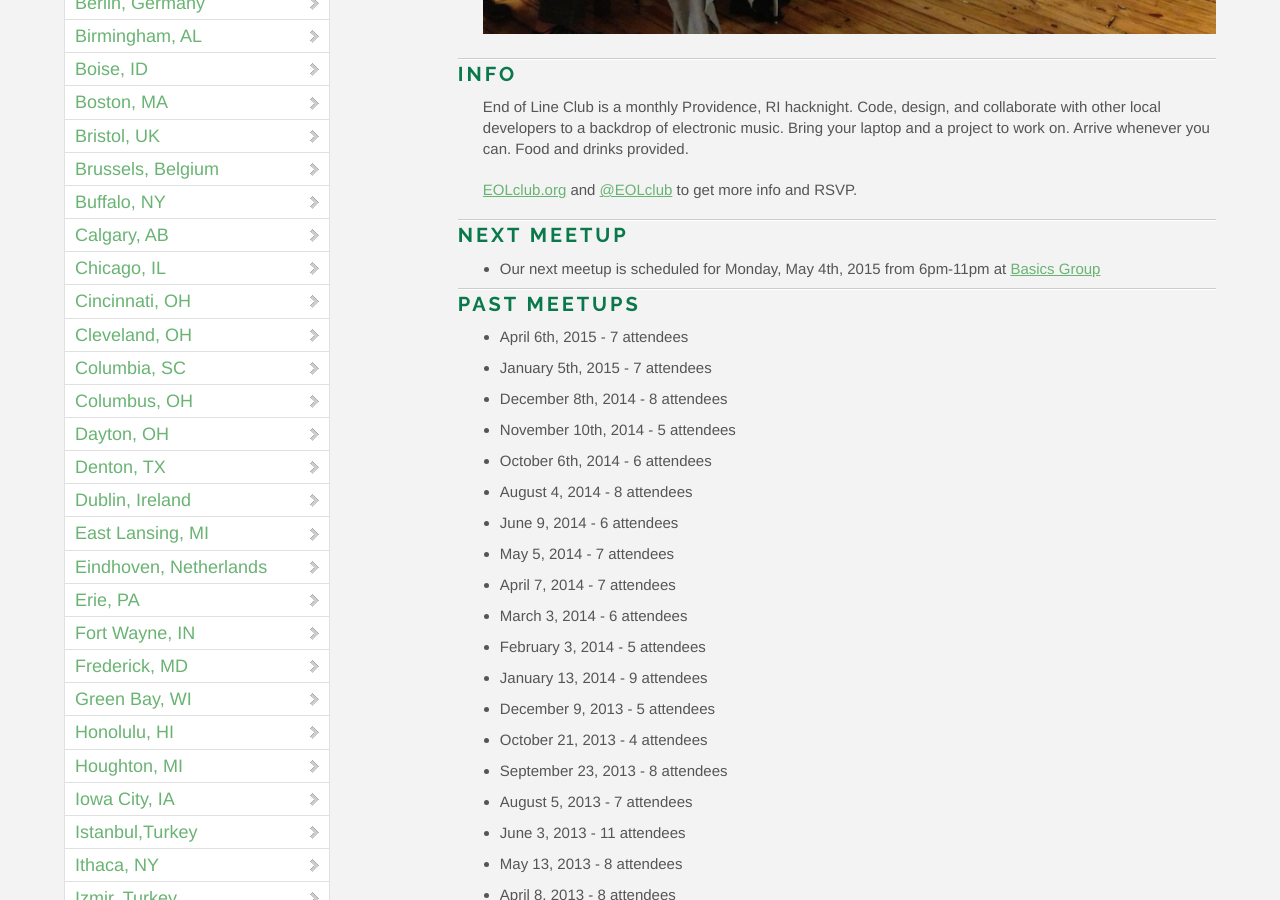
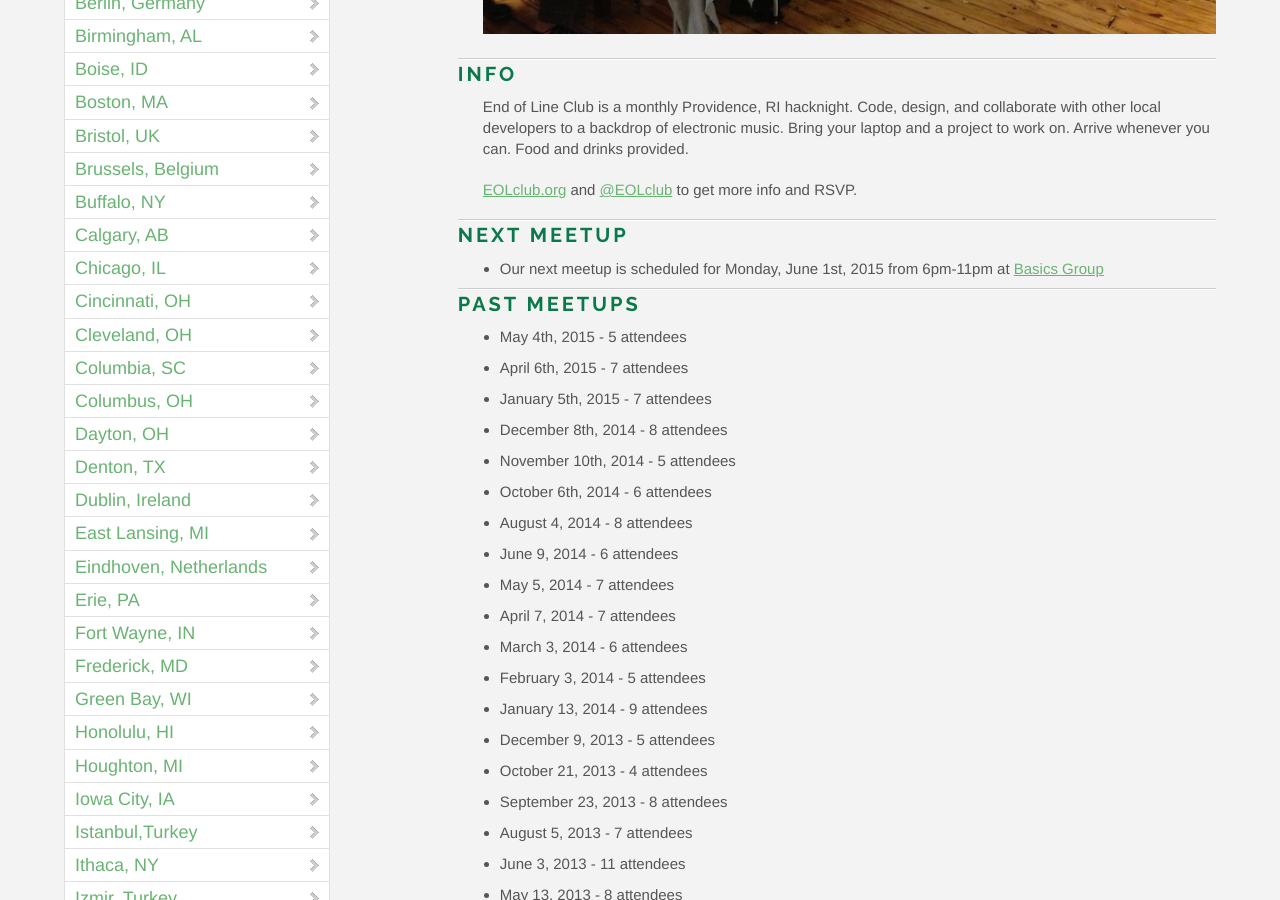
Before and after one commit to OpenHack/openhack.github.com, a Jekyll site: the page built from providence/index.markdown, in a window 1280 px wide and 900 px high, scrolled down 594 px. Built offline with Jekyll 4.4.1, drawn with Linux system fonts in a browser that asks for light colours; nearby versions of some CDN libraries; comment, search, counter and statistics services are not loaded.

Commit message:
Schedule Providence 6/1 meetup

```diff
--- a/providence/index.markdown
+++ b/providence/index.markdown
@@ -15,10 +15,11 @@
 
 ### Next meetup
 
-* Our next meetup is scheduled for Monday, May 4th, 2015 from 6pm-11pm at [Basics Group](http://basicsgroup.com)
+* Our next meetup is scheduled for Monday, June 1st, 2015 from 6pm-11pm at [Basics Group](http://basicsgroup.com)
 
 ### Past meetups
 
+* May 4th, 2015 - 5 attendees
 * April 6th, 2015 - 7 attendees
 * January 5th, 2015 - 7 attendees
 * December 8th, 2014 - 8 attendees
```
